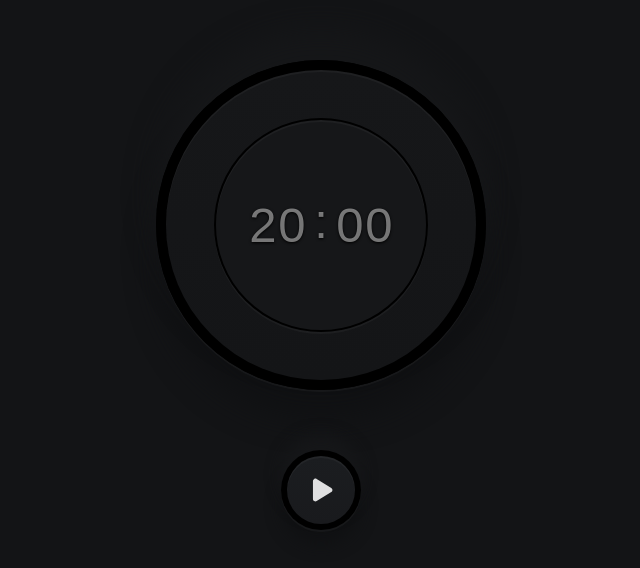
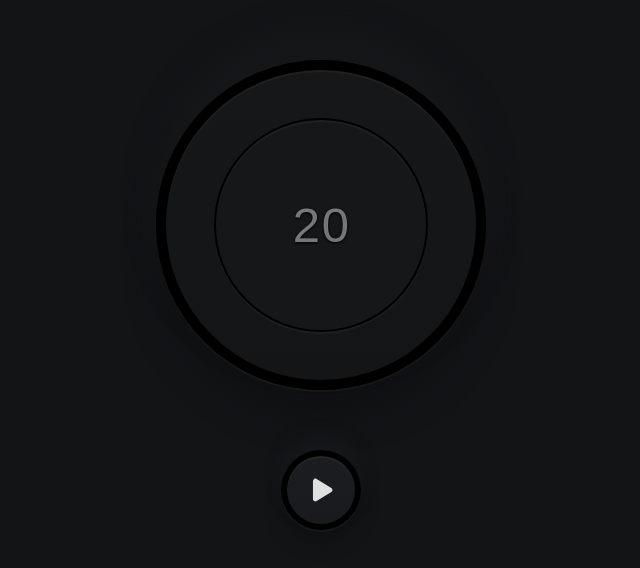
Before and after one commit to samoslag/20-20-20, a Vue app: page / in a window 1280 px wide. Shown: the part 120-688 px from the top of the page, without its empty margins (319-959 px from the left). Built offline with nearby package versions, Linux system fonts and the light colour scheme; a web font is replaced by a local one.

Commit message:
Fade out progress when paused

```diff
--- a/src/components/Ring.vue
+++ b/src/components/Ring.vue
@@ -1,5 +1,8 @@
 <template>
-  <div class="ring">
+  <div
+    class="ring"
+    :class="{'ring--paused': props.paused}"
+  >
     <div class="ring__progress" :style="`--progress: ${props.progress}%`">
       <div class="ring__outer">
         <div class="ring__inner">
@@ -15,6 +18,7 @@ import { defineProps } from 'vue'
 
 export interface Props {
   progress: number
+  paused: boolean
 }
 
 const props = defineProps<Props>()
@@ -49,6 +53,7 @@ const props = defineProps<Props>()
     height: calc(100% - #{$offset * 2});
     background: conic-gradient($gradient);
     border-radius: 50%;
+    transition: opacity 0.1s;
   }
 
   &::after {
@@ -98,5 +103,11 @@ const props = defineProps<Props>()
       0 2px 0 rgba(white, 0.04);
     background: lighten($bg, 1.25%);
   }
+
+  &--paused {
+    &::before {
+      opacity: 0.5;
+    }
+  }
 }
 </style>
--- a/src/views/Timer.vue
+++ b/src/views/Timer.vue
@@ -1,6 +1,9 @@
 <template>
   <div class="timer">
-    <Ring :progress="progress">
+    <Ring
+      :progress="progress"
+      :paused="!isCounting"
+    >
       <Time
         :minutes="time.minutes"
         :seconds="time.seconds"
@@ -43,7 +46,7 @@ import { useTimer } from '@/composables/timer'
 import { computed, watchEffect, ref } from 'vue'
 import { format } from '@/helpers/time'
 
-const FIRST_TIMER_DURATION = 20 * 60 * 1000
+const FIRST_TIMER_DURATION = 20 * 1000
 const SECOND_TIMER_DURATION = 20 * 1000
 
 const {
```
